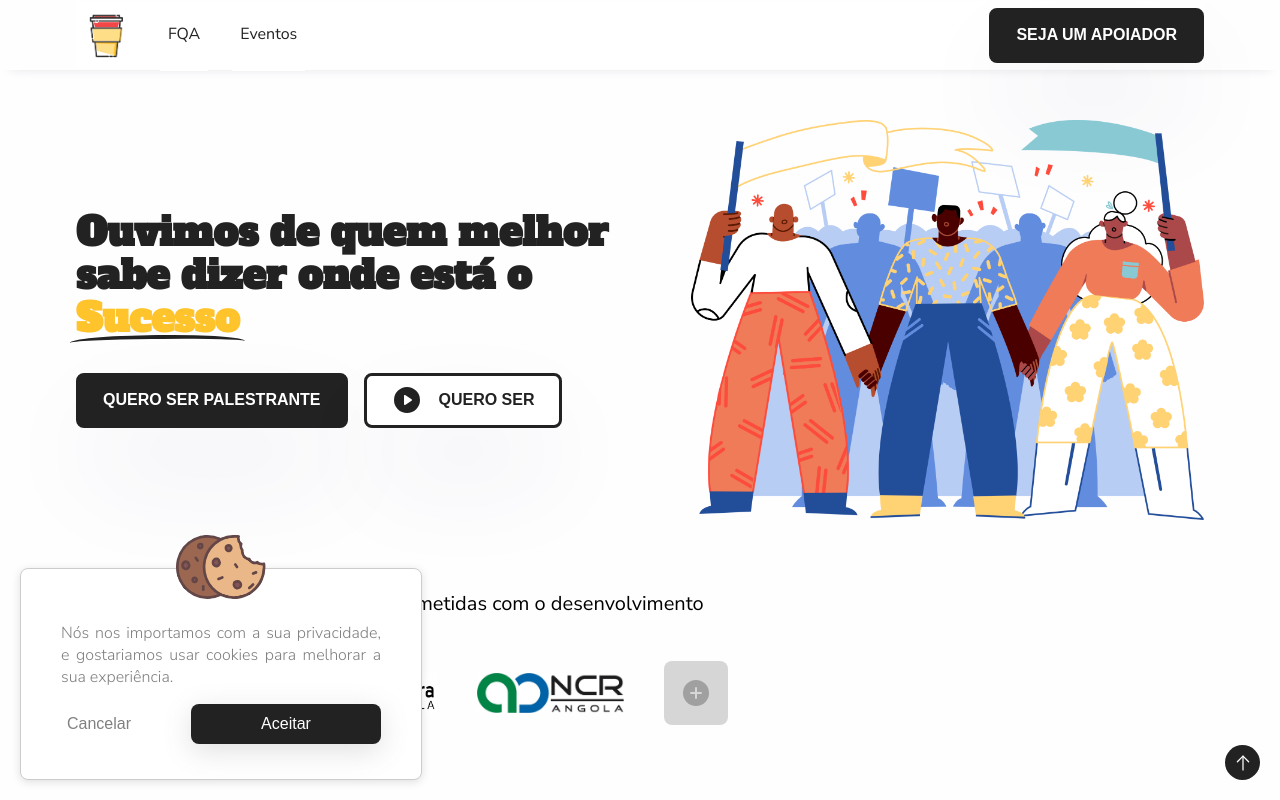
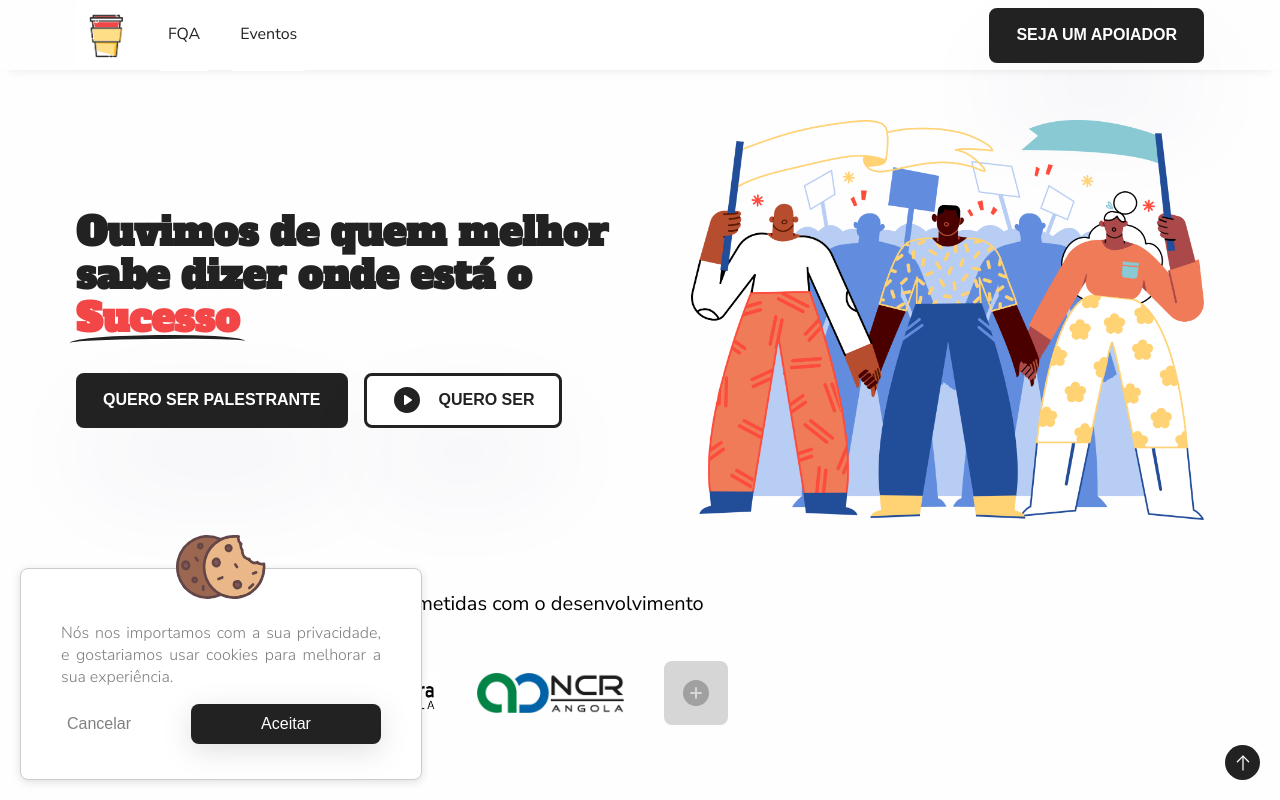
Before and after one commit to TyperGuy/caffeina, a Next.js app: page / in a window 1280 px wide. Shown: the top 800 px of the page. Built offline with nearby package versions, Linux system fonts and the light colour scheme.

Commit message:
feat : add navegation

```diff
--- a/src/views/calltoaction/Calltoaction.styles.ts
+++ b/src/views/calltoaction/Calltoaction.styles.ts
@@ -19,8 +19,8 @@
 
 export const Underlined = styled.strong`
 
-  -webkit-background: #FFC32B;
-  -webkit-text-fill-color: #FFC32B;
+  -webkit-background: #F34747;
+  -webkit-text-fill-color: #F34747;
   position: relative;
   display: inline-block;
   &:after{
```
